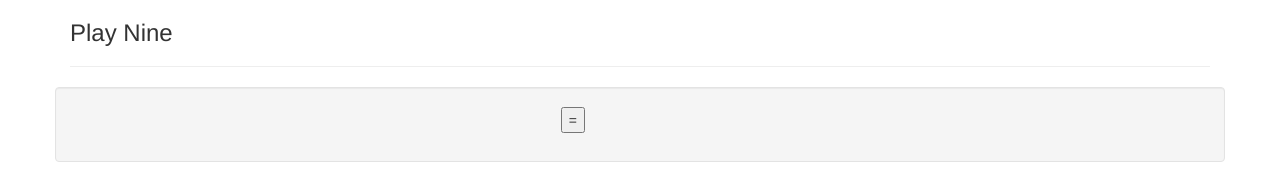
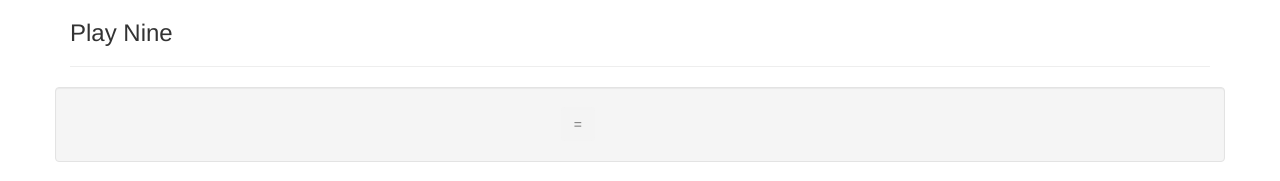
Before and after one commit to warlyware/ps-react-starter, a React (Create React App) app: page / in a window 1280 px wide. Shown: the top 181 px of the page. Built offline with nearby package versions, Linux system fonts and the light colour scheme.

Commit message:
Disable Button if no numbers selected

```diff
--- a/src/App.js
+++ b/src/App.js
@@ -21,7 +21,7 @@
 const Button = (props) => {
   return(
     <div className="col-xs-2">
-      <button>=</button>
+      <button className="btn" disabled={props.selectedNumbers.length === 0}>=</button>
     </div>
   )
 }
@@ -90,7 +90,7 @@
         <hr />
         <div className="row well">
           <Stars numberOfStars={this.state.randomNumberOfStars} />
-          <Button />
+          <Button selectedNumbers={this.state.selectedNumbers} />
           <Answer selectedNumbers={this.state.selectedNumbers}
           unselectNumber={this.unselectNumber}  />
         </div>
```
